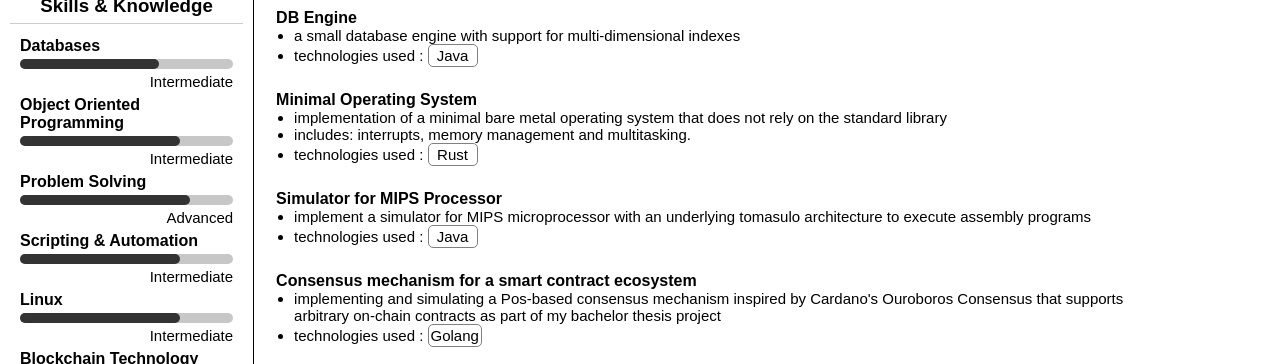
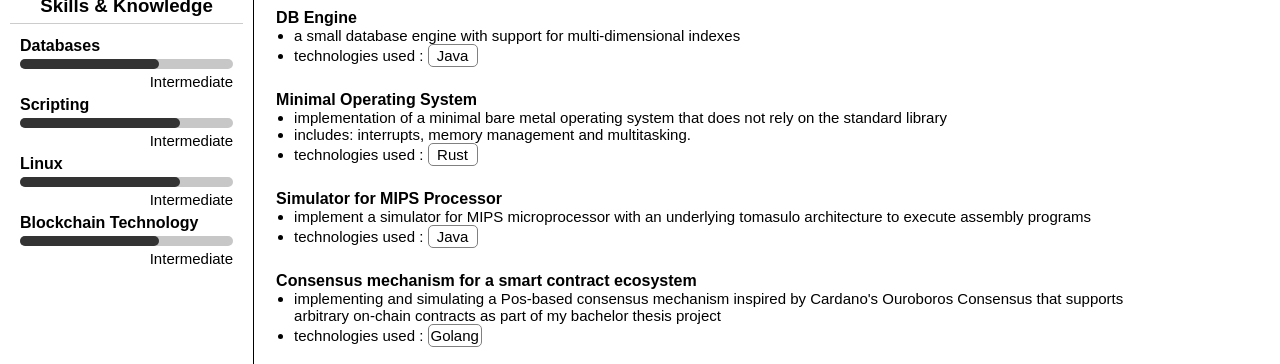
Before and after one commit to husseljoo/resume, a plain HTML site: page index.html in a window 1280 px wide. Shown: the part 436-800 px from the top of the page. Drawn offline with Linux system fonts and the light colour scheme; a web font is replaced by a local one.

Commit message:
scale tweaked per recruiter advice

```diff
--- a/index.html
+++ b/index.html
@@ -225,25 +225,7 @@
               </div>
             </div>
             <div class="wrap">
-              <h4>Object Oriented Programming</h4>
-              <div class="eval-bar" data-value="75%">
-                <div class="bar">
-                  <div class="after"></div>
-                </div>
-                <div class="eval-word" style="margin-left: auto"></div>
-              </div>
-            </div>
-            <div class="wrap">
-              <h4>Problem Solving</h4>
-              <div class="eval-bar" data-value="80%">
-                <div class="bar">
-                  <div class="after"></div>
-                </div>
-                <div class="eval-word" style="margin-left: auto"></div>
-              </div>
-            </div>
-            <div class="wrap">
-              <h4>Scripting & Automation</h4>
+              <h4>Scripting</h4>
               <div class="eval-bar" data-value="75%">
                 <div class="bar">
                   <div class="after"></div>
@@ -477,7 +459,7 @@
             </div>
             <div class="wrap">
               <h4>Golang</h4>
-              <div class="eval-bar" data-value="75%">
+              <div class="eval-bar" data-value="70%">
                 <div class="bar">
                   <div class="after"></div>
                 </div>
@@ -486,7 +468,7 @@
             </div>
             <div class="wrap">
               <h4>Rust</h4>
-              <div class="eval-bar" data-value="75%">
+              <div class="eval-bar" data-value="70%">
                 <div class="bar">
                   <div class="after"></div>
                 </div>
```
